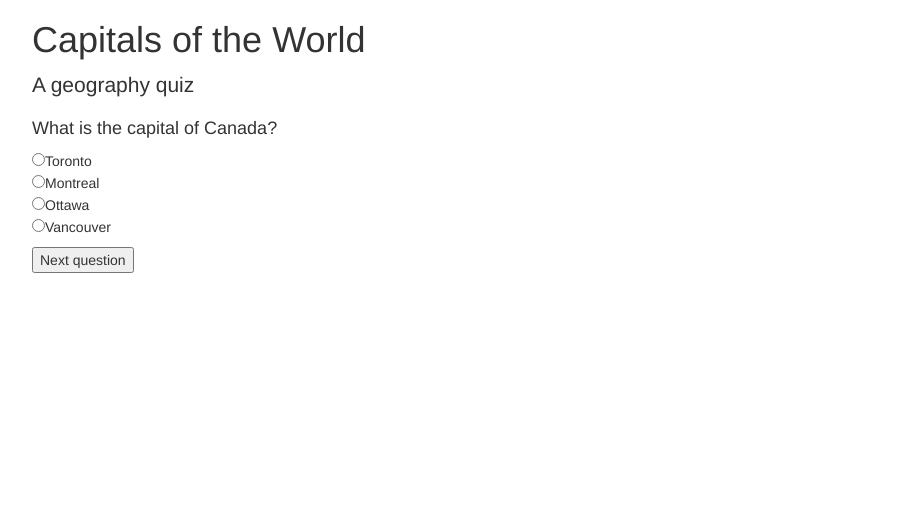
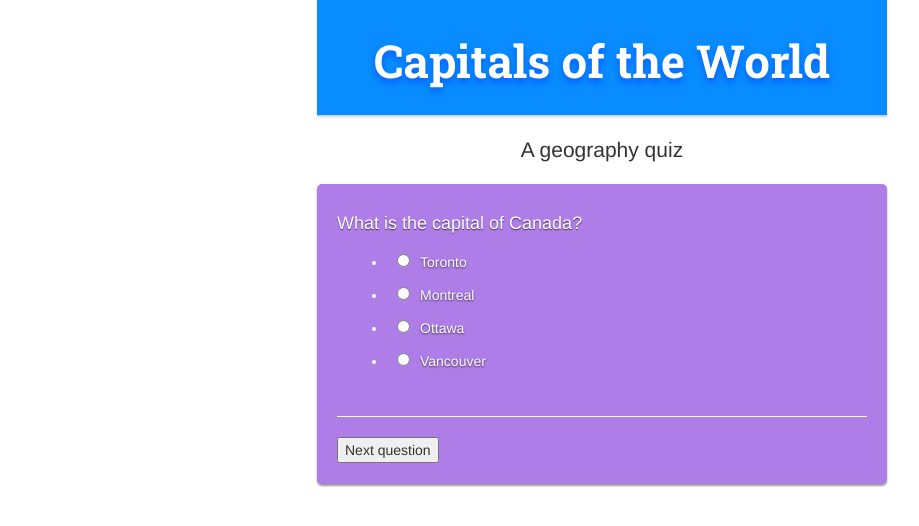
Before and after one commit to aminatariq/world-capitals-quiz, a plain HTML site: page index.html in a window 1280 px wide. Shown: the whole page, without its empty margins (38-957 px from the left). Drawn offline with nearby package versions, Linux system fonts and the light colour scheme.

Commit message:
updated html with correct css link

```diff
--- a/index.html
+++ b/index.html
@@ -2,7 +2,7 @@
   <title>Capitals of the World</title>
 
   <!-- Stylesheets -->
-  <link rel="stylesheet" href="styles/reset.css">
+  <link rel="stylesheet" href="styles/style.css">
   <link rel="stylesheet" href="https://maxcdn.bootstrapcdn.com/bootstrap/3.2.0/css/bootstrap.min.css">
   <link href='http://fonts.googleapis.com/css?family=Roboto+Slab:700' rel='stylesheet' type='text/css'>
 
```
